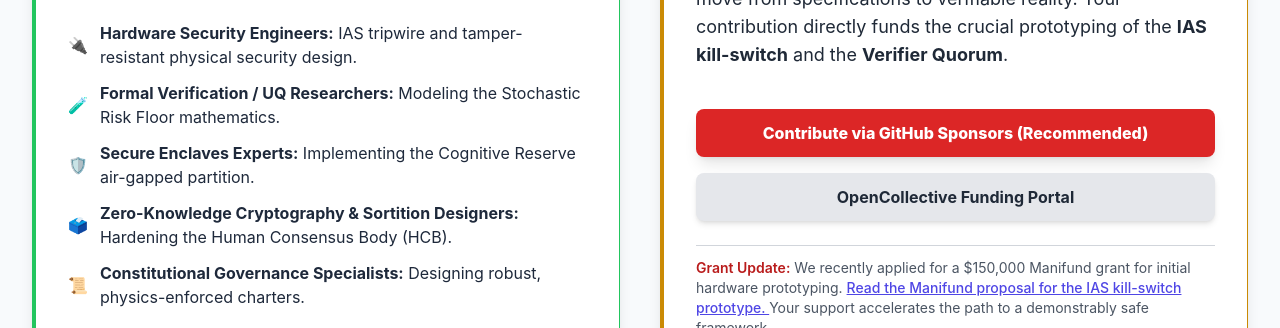
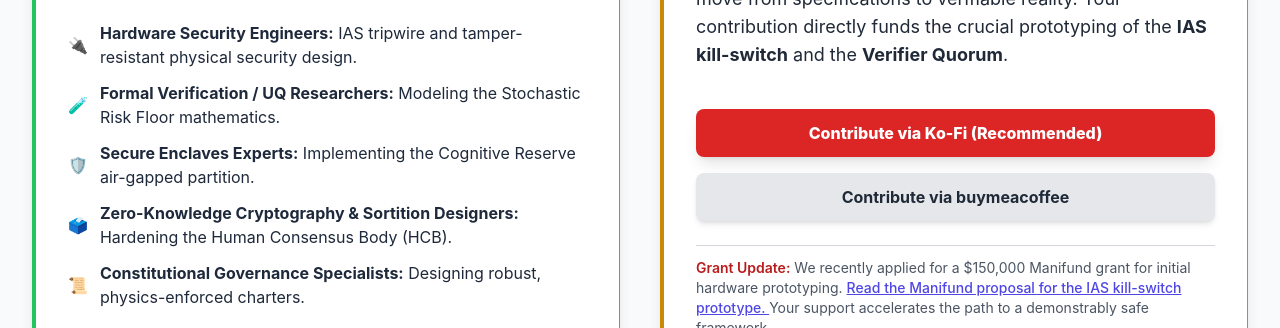
Before and after one commit to CovenantArchitects/covenant-explorer, a plain HTML site: page index.html in a window 1280 px wide. Both pictures are taken after a click on the link "Get Involved". Shown: the part 472-800 px from the top of the page. Drawn offline with nearby package versions, Linux system fonts and the light colour scheme.

Commit message:
Update index.html

```diff
--- a/index.html
+++ b/index.html
@@ -391,15 +391,15 @@
     </p>
 
     <div class="space-y-4 pt-4">
-        <a href="https://github.com/sponsors/CovenantArchitects" target="_blank"
+        <a href="https://ko-fi.com/covenantarchitects" target="_blank"
            class="block w-full text-center bg-red-600 hover:bg-red-700 text-white font-extrabold py-3 px-4 rounded-lg shadow-lg transition duration-300"
            aria-label="Contribute via GitHub Sponsors">
-            Contribute via GitHub Sponsors (Recommended)
+            Contribute via Ko-Fi (Recommended)
         </a>
-        <a href="https://opencollective.com/the-partnership-covenant" target="_blank"
+        <a href="https://buymeacoffee.com/covenant" target="_blank"
            class="block w-full text-center bg-gray-200 hover:bg-gray-300 text-gray-800 font-bold py-3 px-4 rounded-lg shadow-md transition duration-300"
            aria-label="OpenCollective Funding Portal">
-            OpenCollective Funding Portal
+            Contribute via buymeacoffee
         </a>
     </div>
 
@@ -1206,4 +1206,5 @@
         };
     </script>
 </body>
+
 </html>
```
